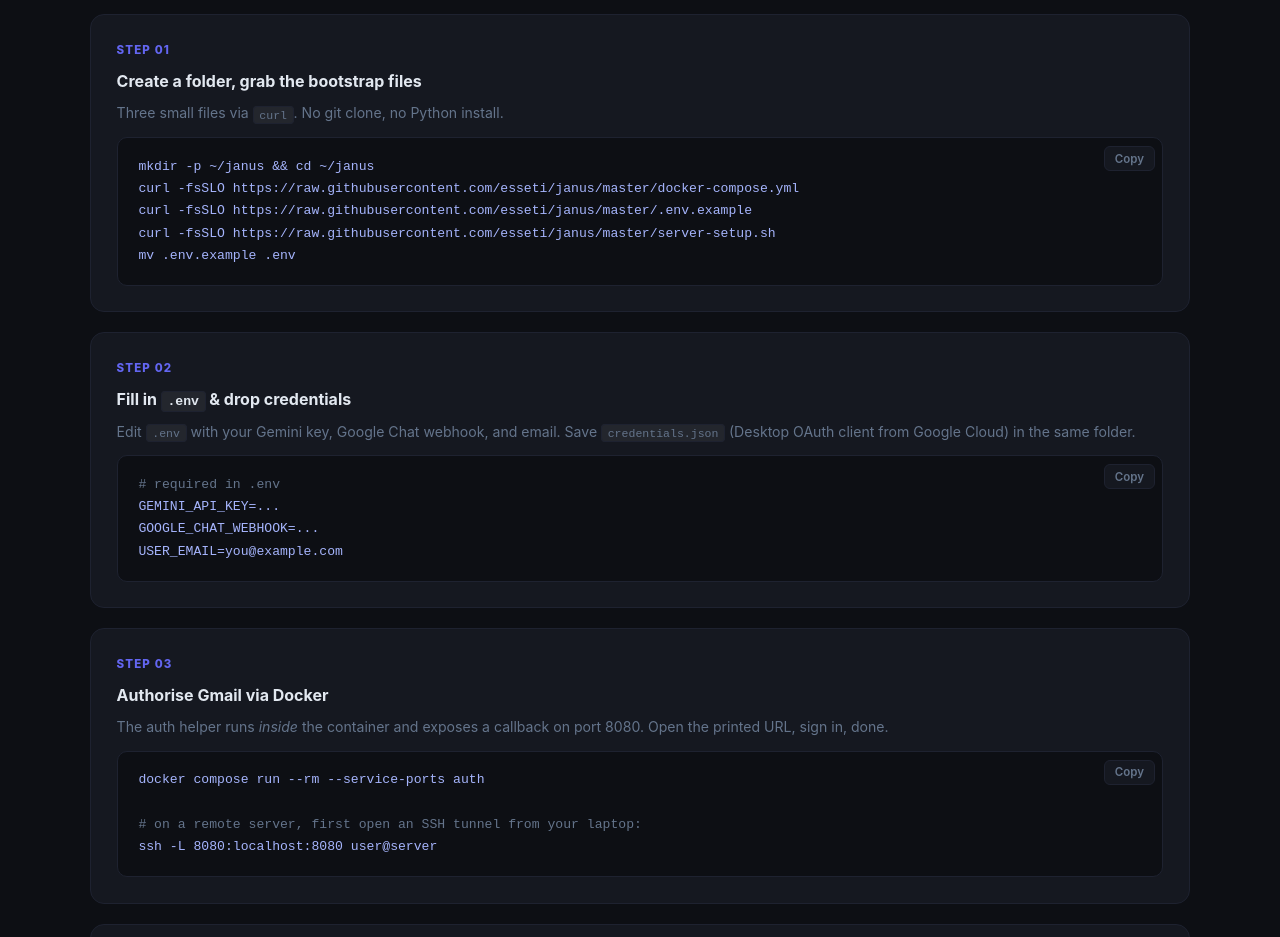
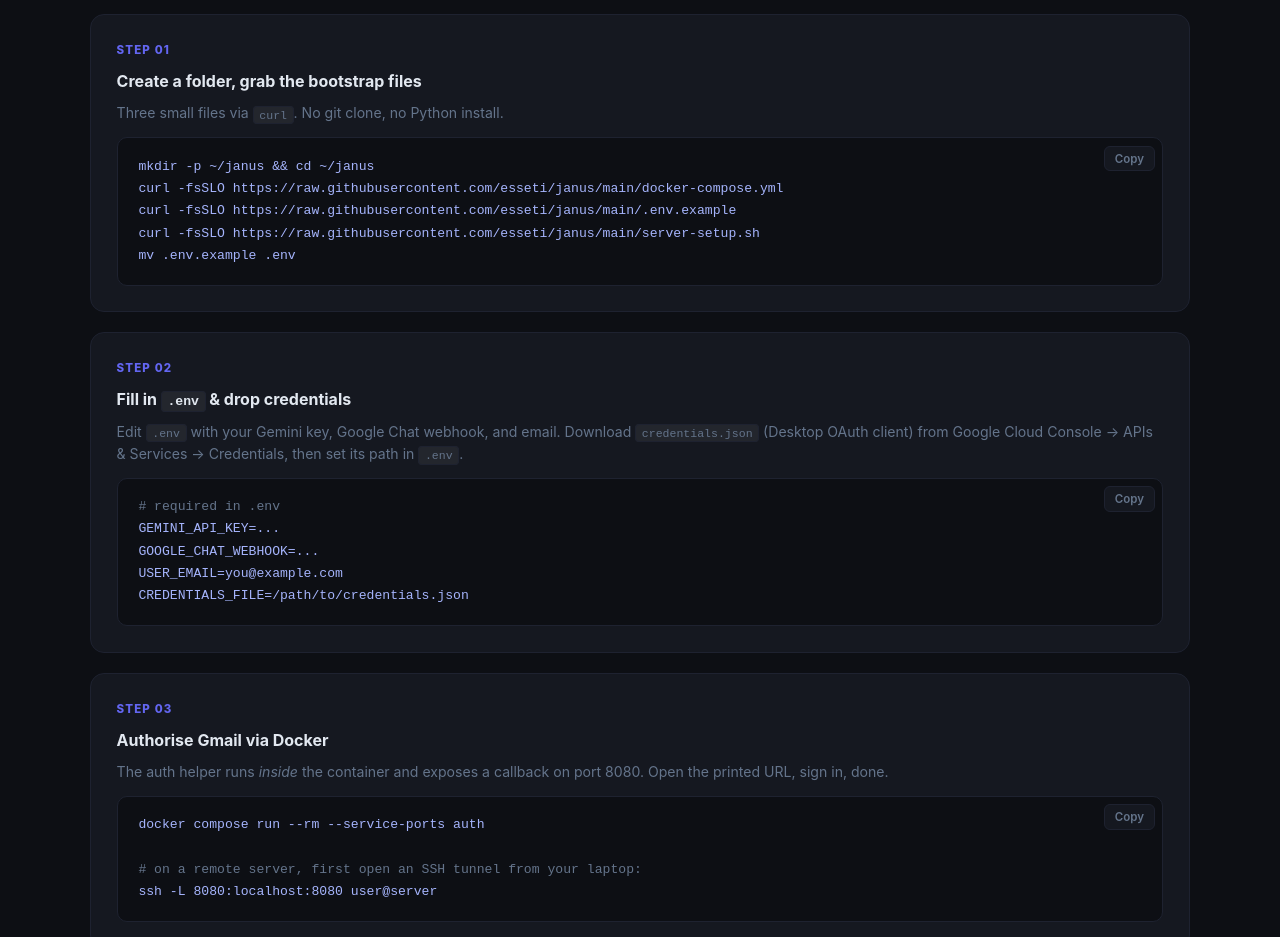
Before and after one commit to esseti/janus, a plain HTML site: page docs/index.html in a window 1280 px wide. Shown: the part 3460-4397 px from the top of the page. Drawn offline with Linux system fonts and the light colour scheme.

Commit message:
docs: update master→main URLs and credentials setup instructions
Co-Authored-By: Claude Sonnet 4.6 <noreply@anthropic.com>

```diff
--- a/docs/index.html
+++ b/docs/index.html
@@ -449,9 +449,9 @@
         <div class="code-block">
           <button class="copy-btn" type="button">Copy</button>
           <pre>mkdir -p ~/janus &amp;&amp; cd ~/janus
-curl -fsSLO https://raw.githubusercontent.com/esseti/janus/master/docker-compose.yml
-curl -fsSLO https://raw.githubusercontent.com/esseti/janus/master/.env.example
-curl -fsSLO https://raw.githubusercontent.com/esseti/janus/master/server-setup.sh
+curl -fsSLO https://raw.githubusercontent.com/esseti/janus/main/docker-compose.yml
+curl -fsSLO https://raw.githubusercontent.com/esseti/janus/main/.env.example
+curl -fsSLO https://raw.githubusercontent.com/esseti/janus/main/server-setup.sh
 mv .env.example .env</pre>
         </div>
       </div>
@@ -459,13 +459,14 @@ mv .env.example .env</pre>
       <div class="setup-card">
         <div class="num">Step 02</div>
         <h3>Fill in <code>.env</code> &amp; drop credentials</h3>
-        <p>Edit <code>.env</code> with your Gemini key, Google Chat webhook, and email. Save <code>credentials.json</code> (Desktop OAuth client from Google Cloud) in the same folder.</p>
+        <p>Edit <code>.env</code> with your Gemini key, Google Chat webhook, and email. Download <code>credentials.json</code> (Desktop OAuth client) from Google Cloud Console → APIs &amp; Services → Credentials, then set its path in <code>.env</code>.</p>
         <div class="code-block">
           <button class="copy-btn" type="button">Copy</button>
           <pre><span class="c"># required in .env</span>
 GEMINI_API_KEY=...
 GOOGLE_CHAT_WEBHOOK=...
-USER_EMAIL=you@example.com</pre>
+USER_EMAIL=you@example.com
+CREDENTIALS_FILE=/path/to/credentials.json</pre>
         </div>
       </div>
 
```
Also changed, not shown: 1 other file.
